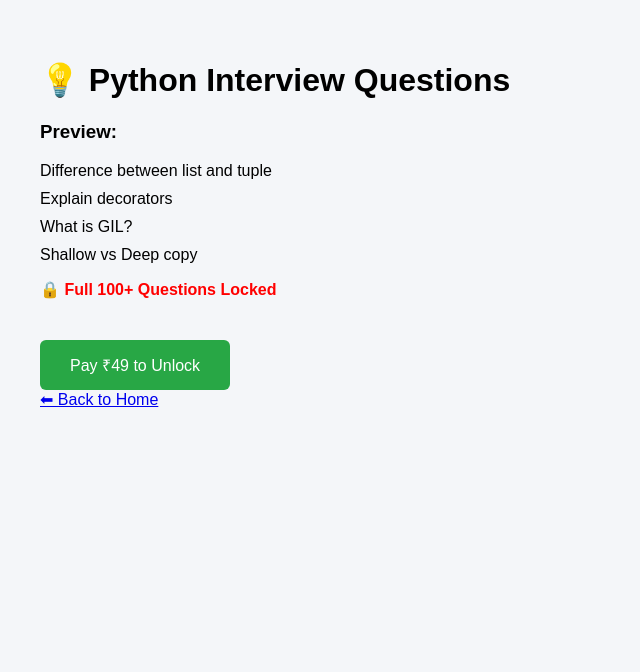
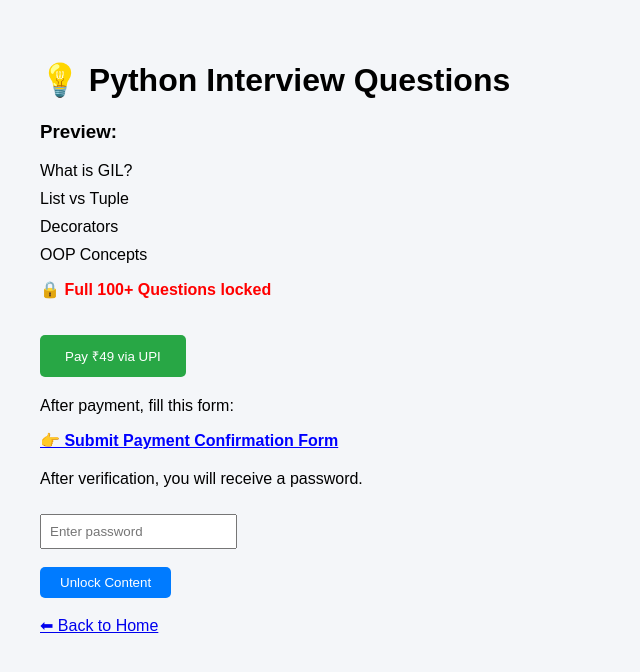
Before and after one commit to Sinchana148/python-road, a React (Create React App) app: page /questions in a window 1280 px wide. Shown: the top 672 px of the page, without its empty margins (0-640 px from the left). Built offline with nearby package versions, Linux system fonts and the light colour scheme.

Commit message:
Final UPI + Google Form + Password system

```diff
--- a/src/App.js
+++ b/src/App.js
@@ -2,6 +2,8 @@ import React from "react";
 import { BrowserRouter as Router, Routes, Route, Link } from "react-router-dom";
 import Roadmap from "./pages/Roadmap";
 import Questions from "./pages/Questions";
+import RoadmapFull from "./pages/RoadmapFull";
+import QuestionsFull from "./pages/QuestionsFull";
 import "./App.css";
 
 
@@ -51,6 +53,8 @@ function App() {
         <Route path="/" element={<Home />} />
         <Route path="/roadmap" element={<Roadmap />} />
         <Route path="/questions" element={<Questions />} />
+        <Route path="/RoadmapFull" element={<RoadmapFull />} />
+        <Route path="/questions-Full" element={<QuestionsFull />} />
 
 
       </Routes>
--- a/src/pages/Questions.js
+++ b/src/pages/Questions.js
@@ -1,45 +1,97 @@
-import React from "react";
+import React, { useState } from "react";
 import { Link } from "react-router-dom";
 
 function Questions() {
-  const isPaid = localStorage.getItem("isPaid") === "true";
+  const [password, setPassword] = useState("");
+  const [isUnlocked, setIsUnlocked] = useState(false);
+
+  const correctPassword = "PYTHON49";
 
   const handlePayment = () => {
-    window.location.href = "https://imjo.in/5Ude7d";
+    window.location.href =
+      "upi://pay?pa=sinchanapoojary102004@okhdfcbank&pn=Sinchana&am=49&cu=INR";
+  };
+
+  const handleUnlock = () => {
+    if (password === correctPassword) {
+      setIsUnlocked(true);
+    } else {
+      alert("Wrong password!");
+    }
   };
 
   return (
     <div style={{ padding: "40px", fontFamily: "Arial" }}>
       <h1>💡 Python Interview Questions</h1>
 
-      {!isPaid ? (
+      {!isUnlocked ? (
         <>
           <h3>Preview:</h3>
           <ul>
-            <li>Difference between list and tuple</li>
-            <li>Explain decorators</li>
             <li>What is GIL?</li>
-            <li>Shallow vs Deep copy</li>
+            <li>List vs Tuple</li>
+            <li>Decorators</li>
+            <li>OOP Concepts</li>
           </ul>
 
           <p style={{ color: "red", fontWeight: "bold" }}>
-            🔒 Full 100+ Questions Locked
+            🔒 Full 100+ Questions locked
           </p>
 
           <button
             onClick={handlePayment}
             style={{
-    padding: "14px 30px",
+              padding: "12px 25px",
               backgroundColor: "#28a745",
               color: "white",
               border: "none",
-    borderRadius: "6px",
-    cursor: "pointer",
-    marginTop: "25px",
-    fontSize: "16px",
+              borderRadius: "5px",
+              marginTop: "20px",
+              cursor: "pointer"
             }}
           >
-  Pay ₹49 to Unlock
+            Pay ₹49 via UPI
+          </button>
+
+          <p style={{ marginTop: "20px" }}>
+            After payment, fill this form:
+          </p>
+
+          <a
+            href="https://forms.gle/FT7H1Eis4n7TfRoQ8"
+            target="_blank"
+            rel="noopener noreferrer"
+            style={{ color: "blue", fontWeight: "bold" }}
+          >
+            👉 Submit Payment Confirmation Form
+          </a>
+
+          <p style={{ marginTop: "20px" }}>
+            After verification, you will receive a password.
+          </p>
+
+          <input
+            type="password"
+            placeholder="Enter password"
+            value={password}
+            onChange={(e) => setPassword(e.target.value)}
+            style={{ padding: "8px", marginTop: "10px" }}
+          />
+
+          <br /><br />
+
+          <button
+            onClick={handleUnlock}
+            style={{
+              padding: "8px 20px",
+              backgroundColor: "#007bff",
+              color: "white",
+              border: "none",
+              borderRadius: "5px",
+              cursor: "pointer"
+            }}
+          >
+            Unlock Content
           </button>
         </>
       ) : (
@@ -47,15 +99,14 @@ function Questions() {
           <h3>🎉 Full Interview Questions</h3>
           <ul>
             <li>Explain Python memory management</li>
-            <li>How multithreading works</li>
-            <li>Generators vs Iterators</li>
-            <li>Django vs Flask</li>
-            <li>And 100+ more...</li>
+            <li>Explain multithreading</li>
+            <li>Explain asyncio</li>
+            <li>Explain metaclasses</li>
           </ul>
         </>
       )}
 
-      <br />
+      <br /><br />
       <Link to="/">⬅ Back to Home</Link>
     </div>
   );
--- /dev/null
+++ b/src/pages/QuestionsFull.js
@@ -0,0 +1,23 @@
+import React from "react";
+
+function QuestionsFull() {
+  return (
+    <div style={{ padding: "40px", fontFamily: "Arial" }}>
+      <h1>💡 100+ Python Interview Questions</h1>
+
+      <h3>Core Questions</h3>
+      <p>1. Explain Python memory management.</p>
+      <p>2. What is GIL?</p>
+      <p>3. Difference between list and tuple?</p>
+      <p>4. What are decorators?</p>
+      <p>5. What are generators?</p>
+
+      <h3>Advanced Questions</h3>
+      <p>Explain multithreading in Python.</p>
+      <p>Explain asyncio.</p>
+      <p>Explain metaclasses.</p>
+    </div>
+  );
+}
+
+export default QuestionsFull;
--- a/src/pages/Roadmap.js
+++ b/src/pages/Roadmap.js
@@ -1,18 +1,30 @@
-import React from "react";
+import React, { useState } from "react";
 import { Link } from "react-router-dom";
 
 function Roadmap() {
-  const isPaid = localStorage.getItem("isPaid") === "true";
+  const [password, setPassword] = useState("");
+  const [isUnlocked, setIsUnlocked] = useState(false);
+
+  const correctPassword = "PYTHON49";
 
   const handlePayment = () => {
-    window.location.href = "https://imjo.in/5Ude7d";
+    window.location.href =
+      "upi://pay?pa=sinchanapoojary102004@okhdfcbank&pn=Sinchana&am=49&cu=INR";
+  };
+
+  const handleUnlock = () => {
+    if (password === correctPassword) {
+      setIsUnlocked(true);
+    } else {
+      alert("Wrong password!");
+    }
   };
 
   return (
     <div style={{ padding: "40px", fontFamily: "Arial" }}>
       <h1>🚀 Python Developer 30-Day Roadmap</h1>
 
-      {!isPaid ? (
+      {!isUnlocked ? (
         <>
           <h3>Preview:</h3>
           <ul>
@@ -23,39 +35,79 @@ function Roadmap() {
           </ul>
 
           <p style={{ color: "red", fontWeight: "bold" }}>
-            🔒 Full detailed roadmap locked
+            🔒 Full roadmap locked
           </p>
 
           <button
             onClick={handlePayment}
             style={{
-    padding: "14px 30px",
+              padding: "12px 25px",
               backgroundColor: "#28a745",
               color: "white",
               border: "none",
-    borderRadius: "6px",
-    cursor: "pointer",
-    marginTop: "25px",
-    fontSize: "16px",
+              borderRadius: "5px",
+              marginTop: "20px",
+              cursor: "pointer"
             }}
           >
-  Pay ₹49 to Unlock
+            Pay ₹49 via UPI
+          </button>
+
+          <p style={{ marginTop: "20px" }}>
+            After payment, fill this form:
+          </p>
+
+          <a
+            href="https://forms.gle/FT7H1Eis4n7TfRoQ8"
+            target="_blank"
+            rel="noopener noreferrer"
+            style={{ color: "blue", fontWeight: "bold" }}
+          >
+            👉 Submit Payment Confirmation Form
+          </a>
+
+          <p style={{ marginTop: "20px" }}>
+            After verification, you will receive a password.
+          </p>
+
+          <input
+            type="password"
+            placeholder="Enter password"
+            value={password}
+            onChange={(e) => setPassword(e.target.value)}
+            style={{ padding: "8px", marginTop: "10px" }}
+          />
+
+          <br /><br />
+
+          <button
+            onClick={handleUnlock}
+            style={{
+              padding: "8px 20px",
+              backgroundColor: "#007bff",
+              color: "white",
+              border: "none",
+              borderRadius: "5px",
+              cursor: "pointer"
+            }}
+          >
+            Unlock Content
           </button>
         </>
       ) : (
         <>
           <h3>🎉 Full Roadmap</h3>
           <ul>
-            <li>Day 1–3: Variables, Data Types, Loops</li>
-            <li>Day 4–7: Functions, Modules</li>
+            <li>Day 1–3: Variables, Loops, Conditions</li>
+            <li>Day 4–7: Functions & Modules</li>
             <li>Week 2: OOP + Mini Projects</li>
-            <li>Week 3: DSA + 50 Problems</li>
-            <li>Week 4: Full Stack Project + Interview Prep</li>
+            <li>Week 3: 50 DSA Problems</li>
+            <li>Week 4: Real Project + Interview Prep</li>
           </ul>
         </>
       )}
 
-      <br />
+      <br /><br />
       <Link to="/">⬅ Back to Home</Link>
     </div>
   );
--- /dev/null
+++ b/src/pages/RoadmapFull.js
@@ -0,0 +1,35 @@
+import React from "react";
+
+function RoadmapFull() {
+  return (
+    <div style={{ padding: "40px", fontFamily: "Arial" }}>
+      <h1>🚀 Python Developer 30-Day Full Roadmap</h1>
+
+      <h2>Week 1 – Python Basics</h2>
+      <p>Day 1: Variables, Data Types</p>
+      <p>Day 2: Operators</p>
+      <p>Day 3: Conditions</p>
+      <p>Day 4: Loops</p>
+      <p>Day 5: Functions</p>
+
+      <h2>Week 2 – OOP</h2>
+      <p>Classes and Objects</p>
+      <p>Inheritance</p>
+      <p>Polymorphism</p>
+      <p>Encapsulation</p>
+
+      <h2>Week 3 – DSA</h2>
+      <p>Arrays</p>
+      <p>Strings</p>
+      <p>Recursion</p>
+      <p>Sorting</p>
+
+      <h2>Week 4 – Projects + Interview</h2>
+      <p>Build CRUD Project</p>
+      <p>API Project</p>
+      <p>Mock Interviews</p>
+    </div>
+  );
+}
+
+export default RoadmapFull;
```
Also changed, not shown: src/pages/PaymentSuccess.js (deleted, +0 -22 lines). Lines whose indentation alone changed are shown as unchanged.
